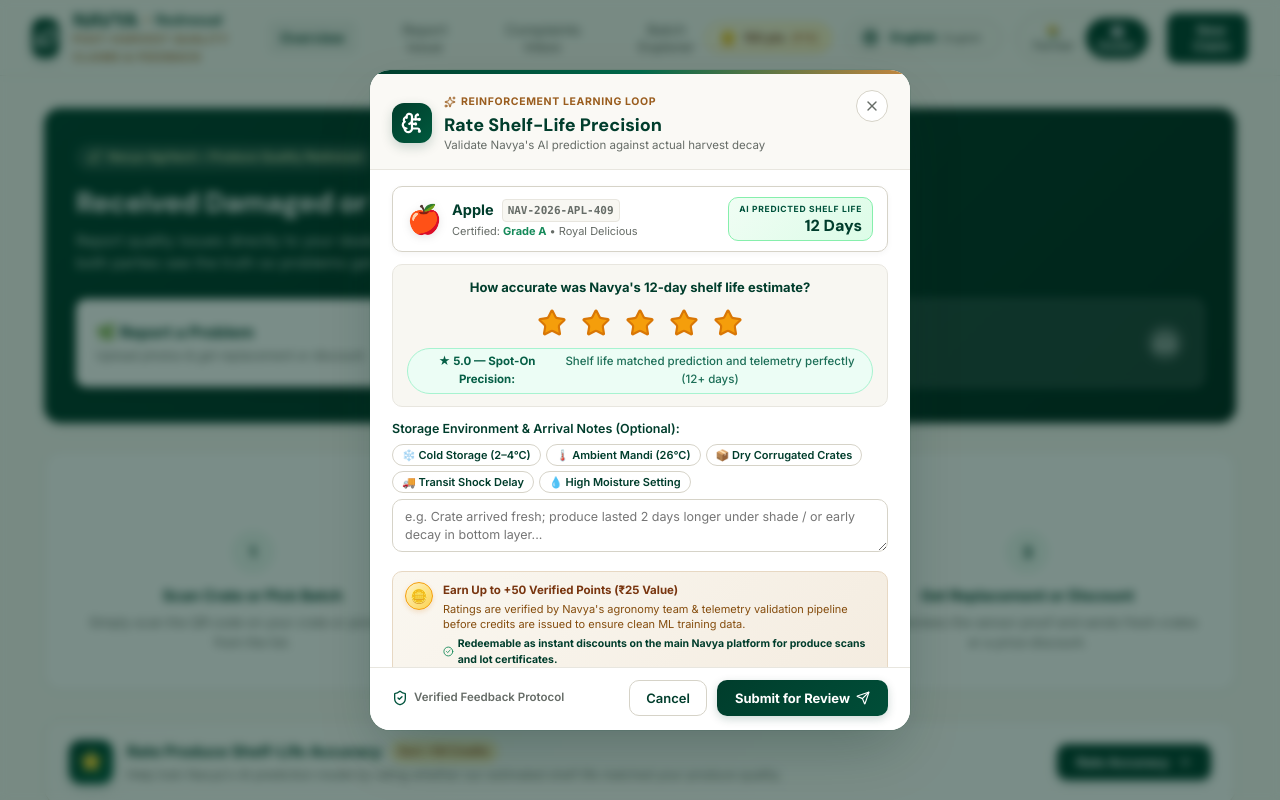
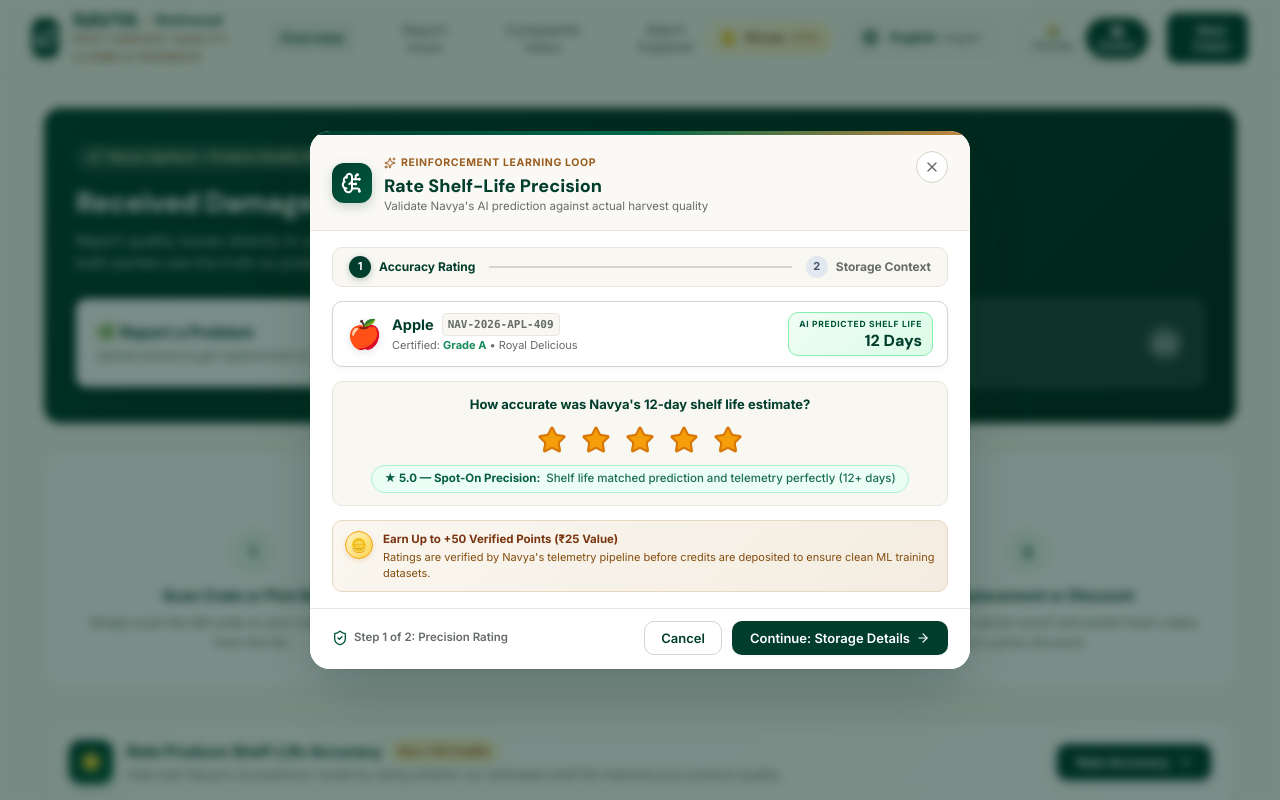
Before and after one commit to sky-ruler/navya-dispute-protocol, a React (Vite) app: page / in a window 1280 px wide. Both pictures are taken after a click on the button "Rate Accuracy". Shown: the top 800 px of the page. Built offline with nearby package versions, Linux system fonts and the light colour scheme.

Commit message:
feat: widen rating modal to 660px and implement 2-step progressive disclosure flow

```diff
--- a/src/assets/css/navya-feedback.css
+++ b/src/assets/css/navya-feedback.css
@@ -1318,9 +1318,9 @@
 .rate-modal-dialog {
   background: #ffffff;
   border-radius: 20px;
-  max-width: 540px;
-  width: min(94vw, 540px);
-  max-height: min(90vh, 660px);
+  max-width: 660px;
+  width: min(92vw, 660px);
+  max-height: min(90vh, 670px);
   box-shadow: 0 24px 60px -12px rgba(0, 38, 27, 0.28), 0 0 0 1px rgba(0, 61, 44, 0.08);
   overflow: hidden;
   animation: modalPop 0.22s cubic-bezier(0.16, 1, 0.3, 1);
@@ -1444,6 +1444,68 @@
 }
 .rate-modal-body::-webkit-scrollbar-thumb:hover {
   background: #94a3b8;
+}
+
+/* Multi-Step Stepper Bar */
+.rate-stepper-bar {
+  display: flex;
+  align-items: center;
+  justify-content: space-between;
+  padding: 8px 16px;
+  background: var(--bg-surface-subtle);
+  border: 1px solid var(--border-subtle);
+  border-radius: var(--radius-md);
+  margin-bottom: 2px;
+  flex-shrink: 0;
+}
+
+.rate-step-item {
+  display: flex;
+  align-items: center;
+  gap: 8px;
+  font-size: 12px;
+  font-weight: 700;
+  color: var(--text-muted);
+}
+
+.rate-step-item.active {
+  color: var(--navya-forest-800);
+}
+
+.rate-step-item.completed {
+  color: #059669;
+  cursor: pointer;
+}
+
+.rate-step-num {
+  width: 22px;
+  height: 22px;
+  border-radius: 50%;
+  display: inline-flex;
+  align-items: center;
+  justify-content: center;
+  font-size: 11px;
+  font-weight: 800;
+  background: #e2e8f0;
+  color: #475569;
+}
+
+.rate-step-item.active .rate-step-num {
+  background: var(--navya-forest-800);
+  color: #ffffff;
+  box-shadow: 0 2px 6px rgba(0, 61, 44, 0.25);
+}
+
+.rate-step-item.completed .rate-step-num {
+  background: #10b981;
+  color: #ffffff;
+}
+
+.rate-step-divider {
+  flex: 1;
+  height: 2px;
+  background: var(--border-medium);
+  margin: 0 14px;
 }
 
 /* Passport Batch Badge */
--- a/src/components/redressal/RatePredictionModal.jsx
+++ b/src/components/redressal/RatePredictionModal.jsx
@@ -7,27 +7,27 @@
   Award,
   BrainCircuit,
   ShieldCheck,
-  Clock,
   ArrowRight,
+  ArrowLeft,
   Send,
-  Calendar,
-  Layers,
-  HelpCircle,
-  ExternalLink
+  PackageCheck,
+  ThermometerSnowflake,
+  Info
 } from 'lucide-react';
 import { rewardService } from '../../services/rewardService';
 
 const QUICK_STORAGE_TAGS = [
   '❄️ Cold Storage (2–4°C)',
-  '🌡️ Ambient Mandi (26°C)',
+  '🌡️ Ambient Mandi Shade (24–28°C)',
   '📦 Dry Corrugated Crates',
-  '🚚 Transit Shock Delay',
-  '💧 High Moisture Setting'
+  '🚚 Transit Lag / Delay',
+  '💧 High Humidity Setting'
 ];
 
 export const RatePredictionModal = ({ isOpen, onClose, batch, onRewardEarned }) => {
   if (!isOpen || !batch) return null;
 
+  const [step, setStep] = useState(1); // 1 | 2
   const [rating, setRating] = useState(5);
   const [hoverRating, setHoverRating] = useState(0);
   const [note, setNote] = useState('');
@@ -42,7 +42,7 @@
     1: { label: 'Critical Decay', desc: 'Produce spoiled far earlier than predicted (< 4 days)', tier: 'tier-low' },
     2: { label: 'Below Expectation', desc: 'Quality degraded faster than estimate (~6–8 days)', tier: 'tier-low' },
     3: { label: 'Acceptable Precision', desc: 'Held up close to estimate with minor deviation (~10 days)', tier: 'tier-mid' },
-    4: { label: 'Accurate Prediction', desc: 'Produce held up well as predicted (~12 days)', tier: 'tier-high' },
+    4: { label: 'Accurate Prediction', desc: 'Produce held up well as predicted (~11–12 days)', tier: 'tier-high' },
     5: { label: 'Spot-On Precision', desc: 'Shelf life matched prediction and telemetry perfectly (12+ days)', tier: 'tier-high' }
   };
 
@@ -65,7 +65,7 @@
   };
 
   const handleSubmit = (e) => {
-    e.preventDefault();
+    if (e && e.preventDefault) e.preventDefault();
 
     const result = rewardService.submitPredictionFeedback({
       batchId: batch.id,
@@ -87,6 +87,8 @@
     setRewardResult(null);
     setHoverRating(0);
     setSelectedTags([]);
+    setNote('');
+    setStep(1);
     onClose();
   };
 
@@ -102,7 +104,7 @@
         <div className="rate-modal-header">
           <div className="rate-header-left">
             <div className="rate-header-icon-box">
-              <BrainCircuit size={22} strokeWidth={2.4} />
+              <BrainCircuit size={22} strokeWidth={2.2} />
             </div>
             <div>
               <div className="rate-header-tag">
@@ -111,7 +113,7 @@
               </div>
               <div className="rate-header-title">Rate Shelf-Life Precision</div>
               <div className="rate-header-subtitle">
-                Validate Navya's AI prediction against actual harvest decay
+                Validate Navya's AI prediction against actual harvest quality
               </div>
             </div>
           </div>
@@ -121,8 +123,30 @@
         </div>
 
         {!isSubmitted ? (
-          <form onSubmit={handleSubmit}>
+          <form onSubmit={(e) => { e.preventDefault(); if (step === 1) setStep(2); else handleSubmit(e); }}>
             <div className="rate-modal-body">
+              {/* Stepper Bar */}
+              <div className="rate-stepper-bar">
+                <div
+                  className={`rate-step-item ${step === 1 ? 'active' : 'completed'}`}
+                  onClick={() => setStep(1)}
+                  style={{ cursor: step > 1 ? 'pointer' : 'default' }}
+                >
+                  <span className="rate-step-num">{step > 1 ? '✓' : '1'}</span>
+                  <span>Accuracy Rating</span>
+                </div>
+
+                <div className="rate-step-divider" />
+
+                <div className={`rate-step-item ${step === 2 ? 'active' : ''}`}>
+                  <span className="rate-step-num">2</span>
+                  <span>Storage Context</span>
+                </div>
+              </div>
+
+              {/* STEP 1: Precision Rating */}
+              {step === 1 && (
+                <div style={{ display: 'flex', flexDirection: 'column', gap: '14px' }}>
                   {/* Produce Batch Passport Card */}
                   <div className="rate-batch-card">
                     <div className="rate-batch-info-left">
@@ -177,10 +201,49 @@
                     </div>
                   </div>
 
+                  {/* Rewards Notice */}
+                  <div className="rate-policy-card">
+                    <div className="rate-policy-coin">🪙</div>
+                    <div style={{ flex: 1 }}>
+                      <div className="rate-policy-title">
+                        <span>Earn Up to +50 Verified Points (₹25 Value)</span>
+                      </div>
+                      <div className="rate-policy-text">
+                        Ratings are verified by Navya's telemetry pipeline before credits are deposited to ensure clean ML training datasets.
+                      </div>
+                    </div>
+                  </div>
+                </div>
+              )}
+
+              {/* STEP 2: Storage Context & Notes */}
+              {step === 2 && (
+                <div style={{ display: 'flex', flexDirection: 'column', gap: '14px' }}>
+                  {/* Context Header */}
+                  <div style={{
+                    background: '#fcfbf9',
+                    border: '1px solid #ebd9c5',
+                    borderRadius: 'var(--radius-md)',
+                    padding: '12px 16px',
+                    display: 'flex',
+                    alignItems: 'center',
+                    gap: '12px'
+                  }}>
+                    <span style={{ fontSize: '24px' }}>📦</span>
+                    <div>
+                      <div style={{ fontSize: '13.5px', fontWeight: 800, color: 'var(--navya-forest-800)' }}>
+                        Arrival & Storage Environment (Optional)
+                      </div>
+                      <div style={{ fontSize: '12px', color: 'var(--text-muted)', marginTop: '2px' }}>
+                        Telling us how the produce was stored helps calibrate temperature decay coefficients.
+                      </div>
+                    </div>
+                  </div>
+
                   {/* Quick Storage Context Tags */}
                   <div>
                     <label className="form-label" style={{ fontSize: '12.5px', marginBottom: '6px' }}>
-                  Storage Environment & Arrival Notes (Optional):
+                      Select All That Apply:
                     </label>
                     <div className="rate-quick-tags-row">
                       {QUICK_STORAGE_TAGS.map((tag) => {
@@ -197,49 +260,90 @@
                         );
                       })}
                     </div>
+                  </div>
 
+                  {/* Storage / Arrival Textarea */}
+                  <div>
+                    <label className="form-label" style={{ fontSize: '12.5px', marginBottom: '6px' }}>
+                      Observations or Notes:
+                    </label>
                     <textarea
                       className="rate-textarea"
-                  rows={2}
-                  placeholder="e.g. Crate arrived fresh; produce lasted 2 days longer under shade / or early decay in bottom layer..."
+                      rows={3}
+                      placeholder="e.g. Fruit arrived firm; kept under shaded mandi dock. Ripened evenly without rot..."
                       value={note}
                       onChange={(e) => setNote(e.target.value)}
                     />
                   </div>
 
-              {/* Rewards & Verification Notice */}
-              <div className="rate-policy-card">
-                <div className="rate-policy-coin">🪙</div>
-                <div style={{ flex: 1 }}>
-                  <div className="rate-policy-title">
-                    <span>Earn Up to +50 Verified Points (₹25 Value)</span>
-                  </div>
-                  <div className="rate-policy-text">
-                    Ratings are verified by Navya's agronomy team & telemetry validation pipeline before credits are issued to ensure clean ML training data.
-                  </div>
-                  <div className="rate-policy-highlight">
-                    <CheckCircle2 size={13} color="var(--navya-success)" />
-                    Redeemable as instant discounts on the main Navya platform for produce scans and lot certificates.
+                  {/* Telemetry cross-check notice */}
+                  <div style={{
+                    fontSize: '11.5px',
+                    color: 'var(--text-muted)',
+                    display: 'flex',
+                    alignItems: 'center',
+                    gap: '6px',
+                    background: 'var(--bg-surface-subtle)',
+                    padding: '8px 12px',
+                    borderRadius: '6px'
+                  }}>
+                    <ShieldCheck size={14} color="var(--navya-forest-700)" />
+                    <span>Cross-referenced with batch {batch.id} SGP30 & SHT31 sensor logs before review.</span>
                   </div>
                 </div>
-              </div>
+              )}
             </div>
 
             {/* Modal Footer */}
             <div className="rate-modal-footer">
+              {step === 1 ? (
+                <>
                   <div className="rate-footer-shield">
                     <ShieldCheck size={16} color="var(--navya-forest-700)" />
-                <span>Verified Feedback Protocol</span>
+                    <span>Step 1 of 2: Precision Rating</span>
                   </div>
                   <div style={{ display: 'flex', gap: '10px' }}>
-                <button type="button" className="btn-secondary" onClick={handleClose} style={{ fontSize: '13px', padding: '9px 16px' }}>
+                    <button type="button" className="btn-secondary" onClick={handleClose} style={{ fontSize: '13px', padding: '8px 16px' }}>
                       Cancel
                     </button>
-                <button type="submit" className="rate-submit-btn">
+                    <button
+                      type="button"
+                      className="btn-primary"
+                      onClick={() => setStep(2)}
+                      style={{ fontSize: '13px', padding: '8px 18px', gap: '6px' }}
+                    >
+                      <span>Continue: Storage Details</span>
+                      <ArrowRight size={14} />
+                    </button>
+                  </div>
+                </>
+              ) : (
+                <>
+                  <button
+                    type="button"
+                    className="btn-secondary"
+                    onClick={() => setStep(1)}
+                    style={{ fontSize: '13px', padding: '8px 14px', gap: '6px' }}
+                  >
+                    <ArrowLeft size={14} />
+                    <span>Back to Rating</span>
+                  </button>
+
+                  <div style={{ display: 'flex', gap: '10px' }}>
+                    <button type="button" className="btn-secondary" onClick={handleClose} style={{ fontSize: '13px', padding: '8px 14px' }}>
+                      Cancel
+                    </button>
+                    <button
+                      type="button"
+                      className="rate-submit-btn"
+                      onClick={handleSubmit}
+                    >
                       <span>Submit for Review</span>
                       <Send size={14} />
                     </button>
                   </div>
+                </>
+              )}
             </div>
           </form>
         ) : (
@@ -250,7 +354,7 @@
 
             <div className="rate-confirm-title">Rating Logged for Verification! ⏳</div>
             <div className="rate-confirm-desc">
-              Your feedback for <strong>{batch.crop} ({batch.id})</strong> is queued for Navya's reinforcement learning model. Our quality team will cross-reference sensor telemetry.
+              Your feedback for <strong>{batch.crop} ({batch.id})</strong> is queued for Navya's reinforcement learning pipeline. Sensor baselines will be cross-referenced.
             </div>
 
             <div className="rate-confirm-badge-row">
@@ -262,9 +366,9 @@
               <div style={{ fontSize: '18px' }}>🎁</div>
               <div>
                 <strong style={{ color: 'var(--navya-forest-800)', display: 'block', marginBottom: '2px' }}>
-                  Redeemable on Main Navya Website
+                  Redeemable on Main Navya Platform
                 </strong>
-                Once reviewed, verified credits are deposited directly into your account and can be applied as discounts during produce scanning, lot certification, and digital passport issuance.
+                Once reviewed, verified credits can be redeemed directly from your balance popup for instant discounts on produce scans and lot passports.
               </div>
             </div>
 
```
Lines whose indentation alone changed are shown as unchanged.
